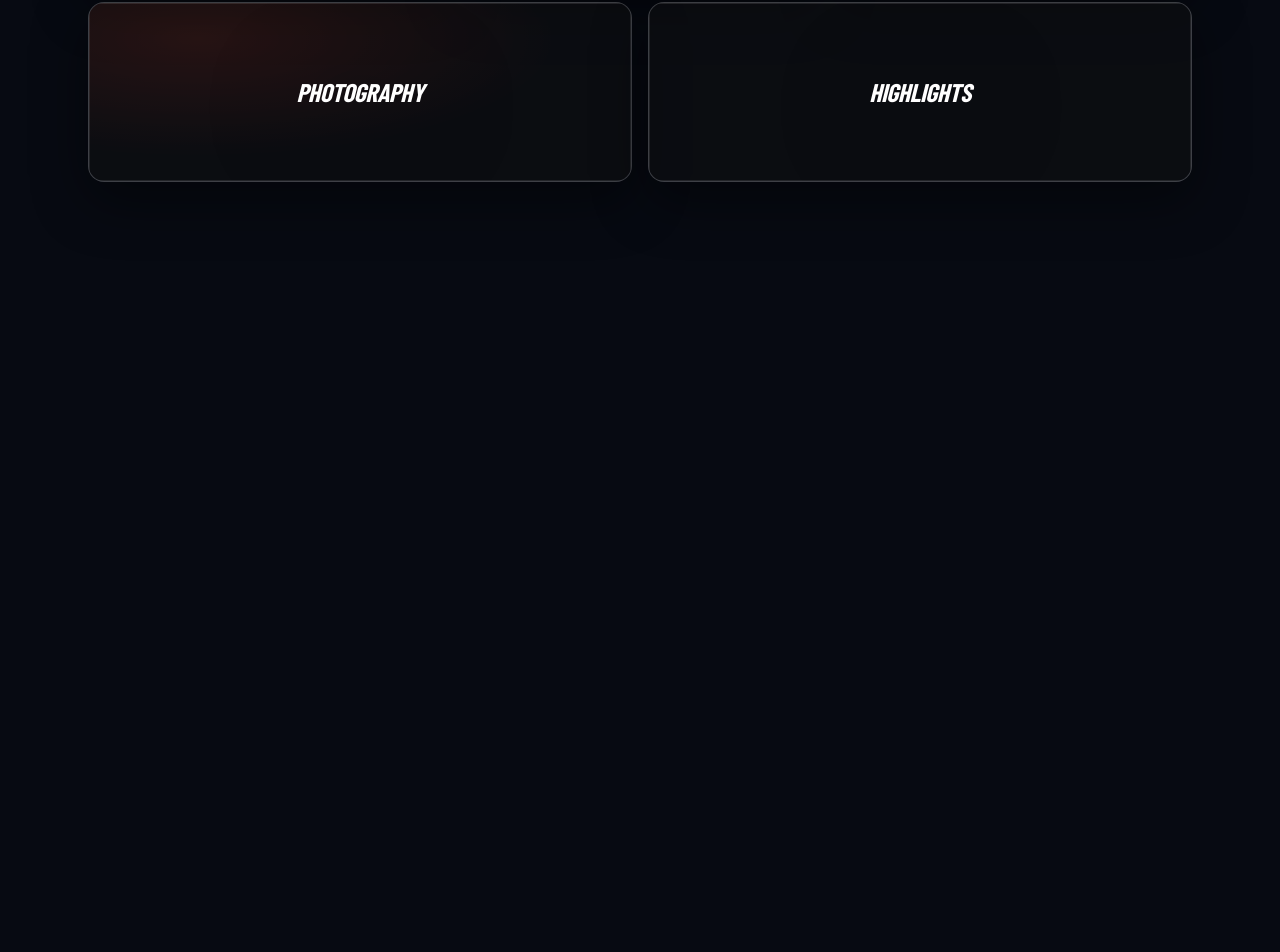
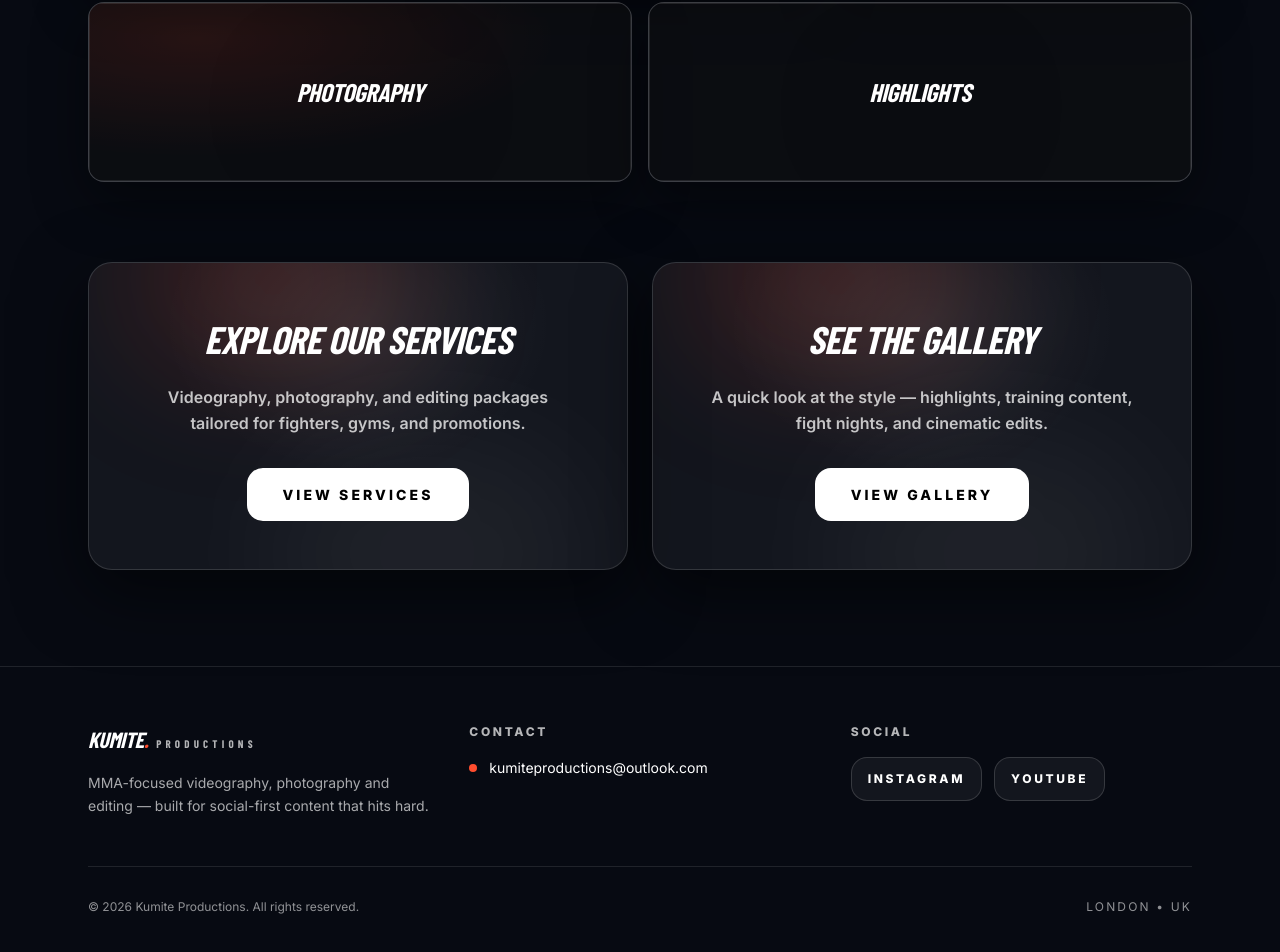
Before and after one commit to LucaFantasia/Kumite-Productions, a Next.js app: page / in a window 1280 px wide. Shown: the part 1936-2888 px from the top of the page. Before the commit the page ends 2198 px from the top, so only its background shows below. Built offline with nearby package versions, Linux system fonts and the light colour scheme; a web font is replaced by a local one.

Commit message:
added new services and gallery sections in the home page, as well as a footer

```diff
--- a/app/page.tsx
+++ b/app/page.tsx
@@ -40,7 +40,6 @@ function ContentBox({ title, usesVideo }: { title: string; usesVideo?: boolean }
       "
       style={{ transformOrigin: "center" }}
     >
-      {/* Background media */}
       {usesVideo ? (
         <video
           className="
@@ -57,18 +56,10 @@ function ContentBox({ title, usesVideo }: { title: string; usesVideo?: boolean }
           <source src="/hero.mp4" type="video/mp4" />
         </video>
       ) : (
-        <div
-          className="
-            absolute inset-0
-            bg-[radial-gradient(120%_120%_at_20%_20%,rgba(255,77,46,0.20)_0%,rgba(0,0,0,0)_55%)]
-          "
-        />
+        <div className="absolute inset-0 bg-[radial-gradient(120%_120%_at_20%_20%,rgba(255,77,46,0.20)_0%,rgba(0,0,0,0)_55%)]" />
       )}
 
-      {/* Base overlay */}
       <div className="absolute inset-0 bg-black/42" />
-
-      {/* Hover overlay */}
       <div
         className="
           absolute inset-0
@@ -77,11 +68,8 @@ function ContentBox({ title, usesVideo }: { title: string; usesVideo?: boolean }
           bg-[linear-gradient(to_top,rgba(0,0,0,0.62)_0%,rgba(0,0,0,0.10)_55%,rgba(0,0,0,0.62)_100%)]
         "
       />
-
-      {/* Subtle inner highlight */}
       <div className="pointer-events-none absolute inset-0 ring-1 ring-inset ring-white/10" />
 
-      {/* Title */}
       <div className="relative z-10 flex h-full items-center justify-center p-5">
         <p
           className="
@@ -96,6 +84,61 @@ function ContentBox({ title, usesVideo }: { title: string; usesVideo?: boolean }
         >
           {title}
         </p>
+      </div>
+    </div>
+  );
+}
+
+function CtaPanel({
+  title,
+  body,
+  href,
+  buttonText,
+}: {
+  title: string;
+  body: string;
+  href: string;
+  buttonText: string;
+}) {
+  return (
+    <div
+      className="
+        relative overflow-hidden rounded-3xl
+        border border-white/14 bg-white/5
+        shadow-[0_22px_70px_rgba(0,0,0,0.55)]
+      "
+    >
+      {/* subtle accent wash */}
+      <div className="pointer-events-none absolute -top-20 left-10 h-48 w-72 rounded-full bg-[color:rgba(255,77,46,0.16)] blur-3xl" />
+      <div className="pointer-events-none absolute -bottom-24 right-10 h-56 w-80 rounded-full bg-white/5 blur-3xl" />
+      <div className="pointer-events-none absolute inset-0 bg-[radial-gradient(60%_80%_at_50%_20%,rgba(255,255,255,0.08)_0%,rgba(0,0,0,0)_60%)]" />
+
+      <div className="relative z-10 p-8 sm:p-10 md:p-12 text-center">
+        <h3 className="font-display text-white font-black uppercase italic tracking-[-0.02em] text-[clamp(1.6rem,3vw,2.4rem)]">
+          {title}
+        </h3>
+        <p className="mx-auto mt-4 max-w-2xl text-white/75 text-[15px] sm:text-[16px] leading-relaxed font-semibold">
+          {body}
+        </p>
+
+        <div className="mt-8 flex justify-center">
+          <Link
+            href={href}
+            className="
+              group relative inline-flex items-center justify-center overflow-hidden
+              rounded-2xl bg-white px-9 py-4
+              text-[13px] sm:text-[14px]
+              font-extrabold uppercase tracking-[0.22em]
+              text-black
+              transition-transform duration-200
+              hover:-translate-y-0.5 active:translate-y-0
+              focus-visible:outline-none focus-visible:ring-4 focus-visible:ring-white/20
+            "
+          >
+            <span className="relative z-10">{buttonText}</span>
+            <span className="pointer-events-none absolute -left-1/3 top-0 h-full w-1/3 -skew-x-12 bg-black/10 opacity-0 blur-[1px] transition-opacity duration-200 group-hover:opacity-100 group-hover:animate-sheen" />
+          </Link>
+        </div>
       </div>
     </div>
   );
@@ -120,7 +163,6 @@ export default function HomePage() {
             <source src="/hero.mp4" type="video/mp4" />
           </video>
 
-          {/* Overlays */}
           <div className="absolute inset-0 bg-black/35" />
           <div className="absolute inset-0 bg-[radial-gradient(75%_60%_at_50%_35%,rgba(0,0,0,0.08)_0%,rgba(0,0,0,0.55)_70%,rgba(0,0,0,0.72)_100%)]" />
           <div className="absolute inset-0 bg-[linear-gradient(to_bottom,rgba(7,10,18,0.78)_0%,rgba(7,10,18,0.14)_35%,rgba(7,10,18,0.88)_100%)]" />
@@ -147,7 +189,6 @@ export default function HomePage() {
                 interviews, promos. Built to help fighters stand out on social media.
               </p>
 
-              {/* Only one CTA now */}
               <div className="mt-10 flex justify-center">
                 <Link
                   href="/enquire"
@@ -220,11 +261,9 @@ export default function HomePage() {
             </p>
           </div>
 
-          {/* More compact grid: reduced gaps + more square tiles */}
           <div className="mt-12 grid grid-cols-1 gap-4 md:grid-cols-12">
             {contentCards.map((c) => (
               <div key={c.title} className={`${c.span} col-span-1`}>
-                {/* Squarer height */}
                 <div className="h-[150px] sm:h-[170px] md:h-[180px]">
                   <ContentBox title={c.title} usesVideo={c.usesVideo} />
                 </div>
@@ -233,6 +272,94 @@ export default function HomePage() {
           </div>
         </div>
       </section>
+
+      {/* SERVICES + GALLERY CTA SECTIONS */}
+      <section className="bg-[var(--bg)] text-black">
+        <div className="mx-auto w-full max-w-6xl px-6 pb-20 md:pb-24">
+          <div className="grid gap-6 md:grid-cols-2">
+            <CtaPanel
+              title="Explore our services"
+              body="Videography, photography, and editing packages tailored for fighters, gyms, and promotions."
+              href="/services"
+              buttonText="View services"
+            />
+            <CtaPanel
+              title="See the gallery"
+              body="A quick look at the style — highlights, training content, fight nights, and cinematic edits."
+              href="/gallery"
+              buttonText="View gallery"
+            />
+          </div>
+        </div>
+      </section>
+
+      {/* FOOTER */}
+      <footer className="bg-[var(--bg)] text-white border-t border-white/10">
+        <div className="mx-auto w-full max-w-6xl px-6 py-14">
+          <div className="grid gap-10 md:grid-cols-3 md:items-start">
+            {/* Brand / logo placeholder */}
+            <div>
+              {/* Swap this block with your real logo later */}
+              <div className="font-display text-[22px] font-black uppercase italic tracking-[-0.02em]">
+                Kumite<span className="text-[var(--accent)]">.</span>
+                <span className="ml-2 text-[11px] uppercase tracking-[0.38em] text-white/70 not-italic font-extrabold">
+                  Productions
+                </span>
+              </div>
+              <p className="mt-4 max-w-sm text-white/65 text-sm leading-relaxed">
+                MMA-focused videography, photography and editing — built for social-first content that hits hard.
+              </p>
+            </div>
+
+            {/* Contact */}
+            <div>
+              <p className="text-[12px] font-extrabold uppercase tracking-[0.22em] text-white/70">
+                Contact
+              </p>
+              <div className="mt-4 space-y-3 text-sm">
+                <a
+                  href="mailto:kumiteproductions@outlook.com"
+                  className="inline-flex items-center gap-3 text-white/80 hover:text-white transition"
+                >
+                  <span className="inline-block h-2 w-2 rounded-full bg-[var(--accent)]" />
+                  kumiteproductions@outlook.com
+                </a>
+              </div>
+            </div>
+
+            {/* Social */}
+            <div>
+              <p className="text-[12px] font-extrabold uppercase tracking-[0.22em] text-white/70">
+                Social
+              </p>
+              <div className="mt-4 flex flex-wrap gap-3">
+                {/* Replace hrefs with your real links */}
+                <a
+                  href="https://www.instagram.com/kumite_productions/"
+                  target="_blank"
+                  rel="noreferrer"
+                  className="inline-flex items-center justify-center rounded-2xl border border-white/15 bg-white/5 px-4 py-3 text-[12px] font-extrabold uppercase tracking-[0.22em] text-white/85 hover:bg-white/10 hover:text-white transition"
+                >
+                  Instagram
+                </a>
+                <a
+                  href="https://www.youtube.com/@kumiteproductions2000"
+                  target="_blank"
+                  rel="noreferrer"
+                  className="inline-flex items-center justify-center rounded-2xl border border-white/15 bg-white/5 px-4 py-3 text-[12px] font-extrabold uppercase tracking-[0.22em] text-white/85 hover:bg-white/10 hover:text-white transition"
+                >
+                  YouTube
+                </a>
+              </div>
+            </div>
+          </div>
+
+          <div className="mt-12 flex flex-col gap-2 border-t border-white/10 pt-8 text-xs text-white/55 md:flex-row md:items-center md:justify-between">
+            <p>© {new Date().getFullYear()} Kumite Productions. All rights reserved.</p>
+            <p className="uppercase tracking-[0.18em]">London • UK</p>
+          </div>
+        </div>
+      </footer>
     </main>
   );
 }
```
